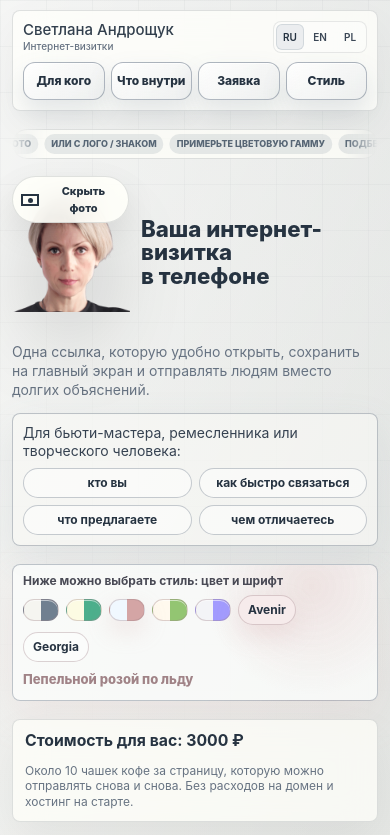
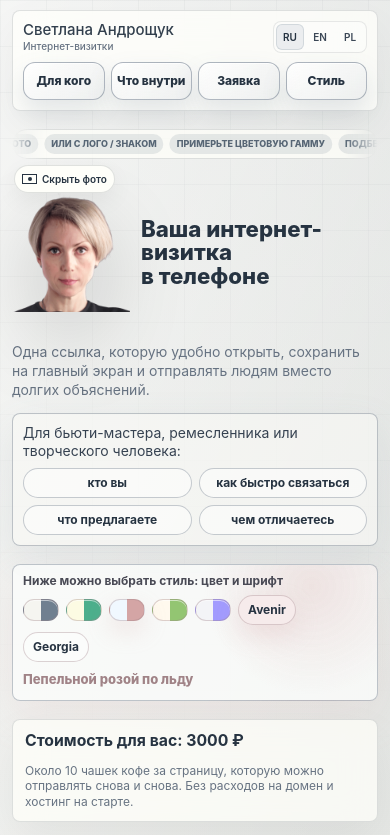
Before and after one commit to Sandroshuk/internet-vizitka, a plain HTML site: page index.html in a window 390 px wide. Shown: the top 835 px of the page. Drawn offline with Linux system fonts and the light colour scheme.

Commit message:
Refine visual toggle placement

```diff
--- a/index.html
+++ b/index.html
@@ -21,7 +21,7 @@
     <meta name="twitter:card" content="summary_large_image">
     <title>Светлана Андрощук | Интернет-визитка в телефоне</title>
     <link rel="manifest" href="manifest.webmanifest">
-    <link rel="stylesheet" href="styles.css?v=visual-builder-82">
+    <link rel="stylesheet" href="styles.css?v=visual-builder-83">
   </head>
   <body data-theme="sand" data-font="soft" data-visual="photo">
     <header class="hero" id="top">
@@ -271,6 +271,6 @@
       <p class="footer__legal" data-ru-contact>Самозанятая · ИНН 920100003605</p>
     </footer>
 
-    <script src="script.js?v=visual-builder-82"></script>
+    <script src="script.js?v=visual-builder-83"></script>
   </body>
 </html>
--- a/styles.css
+++ b/styles.css
@@ -426,28 +426,29 @@ main,
 
 .visual-toggle {
   position: absolute;
-  top: 8%;
-  right: 8%;
+  top: 2%;
+  right: 4%;
   z-index: 3;
-  min-height: 42px;
+  min-height: 32px;
   display: inline-flex;
   align-items: center;
-  gap: 8px;
-  padding: 8px 12px;
+  gap: 6px;
+  padding: 5px 10px;
   border: 1px solid var(--line);
   border-radius: 999px;
   background: var(--surface-strong);
   color: var(--ink);
-  font-weight: 780;
+  font-size: 12px;
+  font-weight: 640;
   cursor: pointer;
-  box-shadow: 0 12px 32px rgba(0, 0, 0, 0.08);
-  backdrop-filter: blur(14px);
+  box-shadow: 0 8px 22px rgba(0, 0, 0, 0.06);
+  backdrop-filter: blur(12px);
 }
 
 .visual-toggle__icon {
-  width: 18px;
-  height: 12px;
-  border: 2px solid currentColor;
+  width: 15px;
+  height: 10px;
+  border: 1.5px solid currentColor;
   border-radius: 999px / 80%;
   position: relative;
 }
@@ -455,9 +456,9 @@ main,
 .visual-toggle__icon::before {
   content: "";
   position: absolute;
-  width: 5px;
-  height: 5px;
-  inset: 2px auto auto 5px;
+  width: 4px;
+  height: 4px;
+  inset: 2px auto auto 4.5px;
   border-radius: 50%;
   background: currentColor;
 }
@@ -465,10 +466,10 @@ main,
 body[data-visual="sphere"] .visual-toggle__icon::after {
   content: "";
   position: absolute;
-  width: 22px;
-  height: 2px;
+  width: 19px;
+  height: 1.5px;
   top: 4px;
-  left: -4px;
+  left: -3.5px;
   border-radius: 2px;
   background: currentColor;
   transform: rotate(-28deg);
@@ -1678,12 +1679,14 @@ main {
   }
 
   .visual-toggle {
-    top: 2%;
-    left: 0;
+    top: -8px;
+    left: 2px;
     right: auto;
-    min-height: 34px;
-    padding: 6px 8px;
-    font-size: 11px;
+    min-height: 28px;
+    padding: 4px 7px;
+    gap: 5px;
+    font-size: 10px;
+    line-height: 1.05;
   }
 
   .visual-card__photo img,
```
